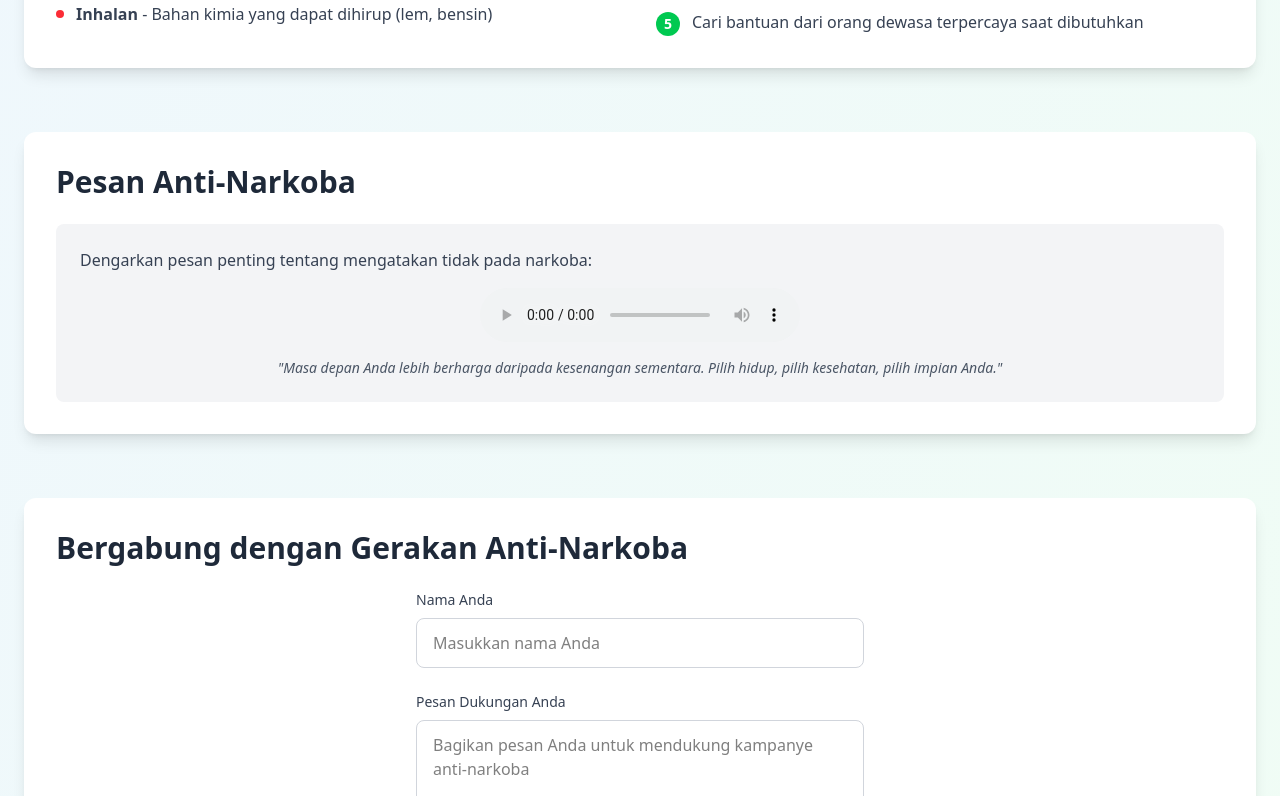
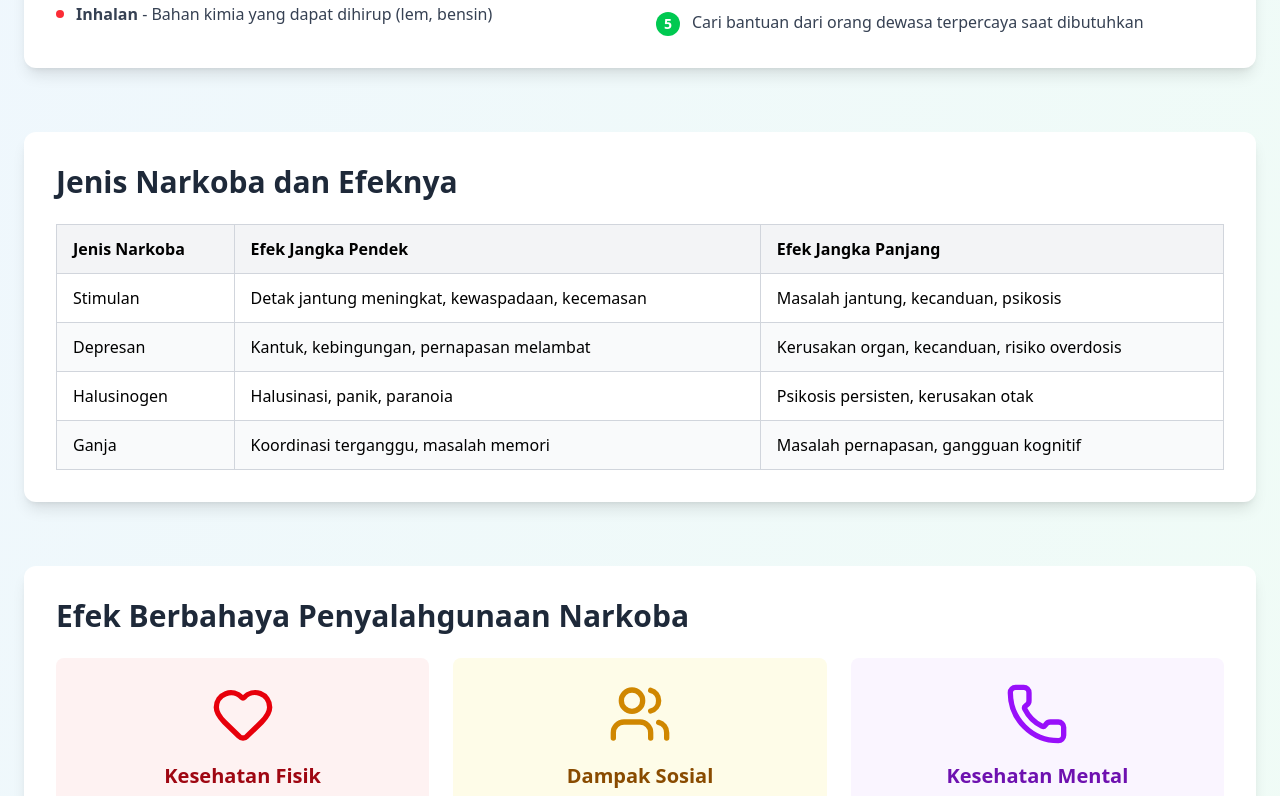
Before and after one commit to BudiSetyo/uas-pemrograman-web, a React (Vite) app: page / in a window 1280 px wide. Shown: the part 1364-2160 px from the top of the page. Built offline with nearby package versions, Linux system fonts and the light colour scheme.

Commit message:
update: App Section

```diff
--- a/src/App.tsx
+++ b/src/App.tsx
@@ -1,4 +1,4 @@
-import { Header, Footer, FormSection, IntroSection, SlideSection, TypeSection } from './components';
+import { Header, Footer, FormSection, IntroSection, SlideSection, TypeSection, NarcoticsInfoSection, HarmfulEffectsSection } from './components';
 import { Mail } from 'lucide-react';
 import audioPesan from './assets/audio/audio.mp3';
 
@@ -13,6 +13,10 @@ function App() {
         <SlideSection />
 
         <TypeSection />
+
+        <NarcoticsInfoSection />
+
+        <HarmfulEffectsSection />
         {/* Audio Message */}
         <section className="mb-16">
           <div className="bg-white rounded-xl shadow-lg p-8">
```
